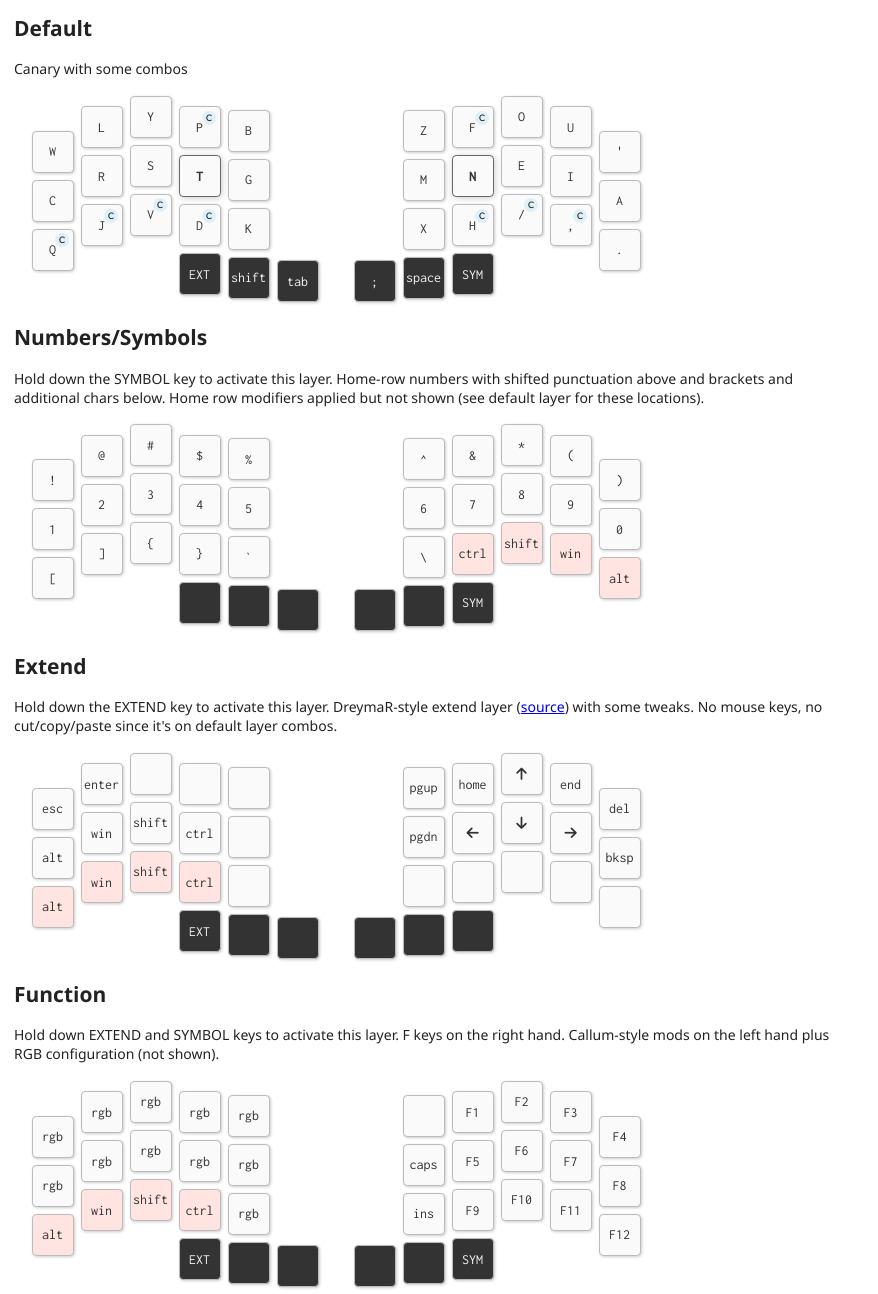
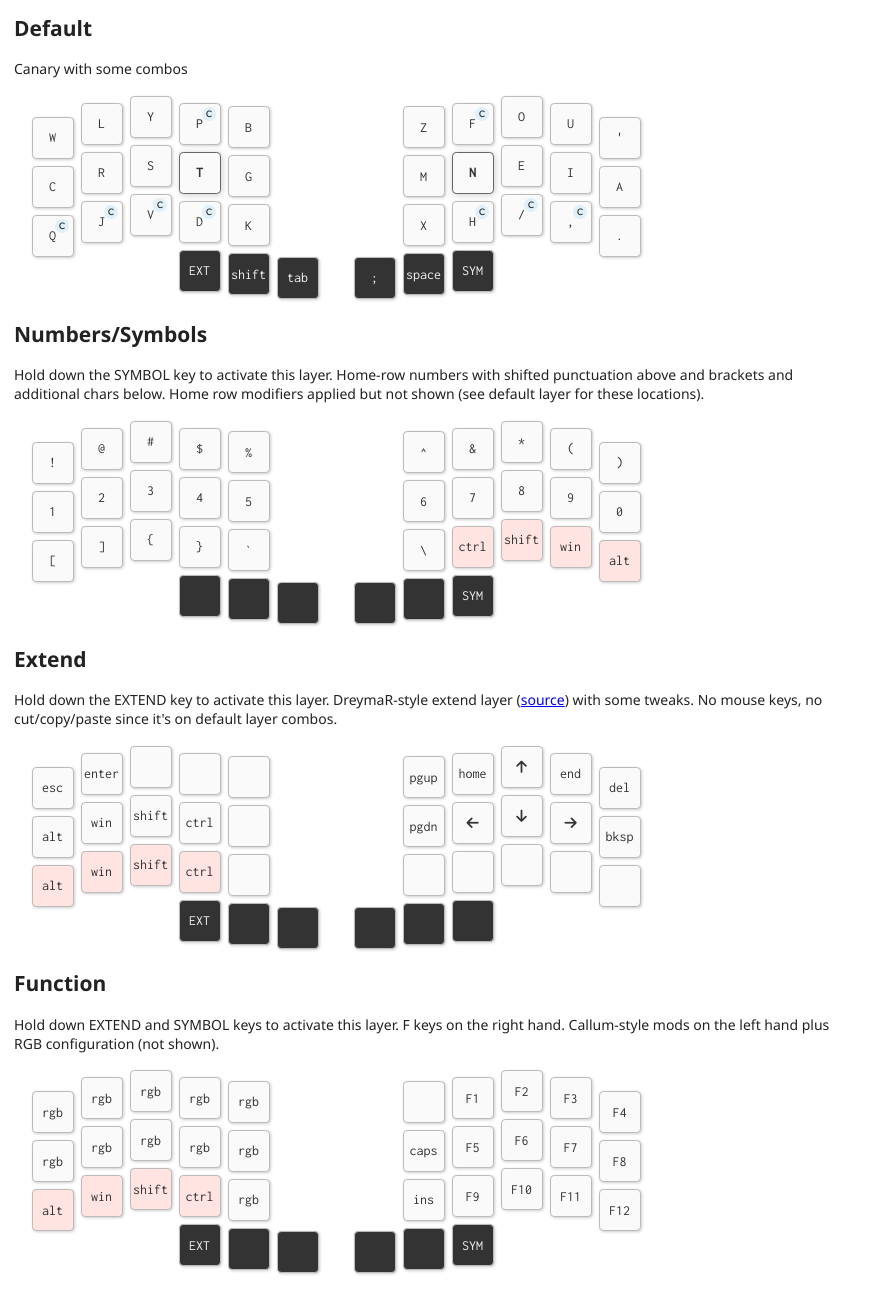
Before and after one commit to theroncross/kb-layout.github.io, a plain HTML site: page index.html in a window 1280 px wide. Shown: the part 188-1482 px from the top of the page, without its empty margins (0-878 px from the left). Drawn offline with nearby package versions, Linux system fonts and the light colour scheme.

Commit message:
Rework col classes

```diff
--- a/index.html
+++ b/index.html
@@ -2,7 +2,7 @@
 <html lang="en" >
 <head>
   <meta charset="UTF-8">
-  <title>CodePen - donut shop</title>
+  <title>Donut Shop Key Layout</title>
   <script src="https://kit.fontawesome.com/740d6781cb.js" crossorigin="anonymous"></script><link rel="stylesheet" href="https://cdnjs.cloudflare.com/ajax/libs/normalize/5.0.0/normalize.min.css">
 <link rel="stylesheet" href="./style.css">
 
@@ -22,64 +22,64 @@
     <p>Canary with some combos</p>
     <div class="container">
         <div class="hand">
-            <div class="col col-d4">
+            <div class="col col-pinky">
                 <span class="key">W</span>
                 <span class="key">C</span>
                 <span class="key combo combo-undo">Q</span>
             </div>
-            <div class="col col-d1-5">
+            <div class="col col-ring">
                 <span class="key">L</span>
                 <span class="key">R</span>
                 <span class="key combo combo-paste combo-cut-x combo-undo">J</span>
             </div>
-            <div class="col">
+            <div class="col col-middle">
                 <span class="key">Y</span>
                 <span class="key">S</span>
                 <span class="key combo combo-paste combo-copy-c combo-cut-c">V</span>
             </div>
-            <div class="col col-d1-5">
+            <div class="col col-index">
                 <span class="key combo combo-ques">P</span>
                 <span class="key homing">T</span>
                 <span class="key combo combo-paste combo-copy-d combo-enter">D</span>
                 <span class="key mod">EXT</span>
             </div>
-            <div class="col col-d2">
+            <div class="col col-inner">
                 <span class="key">B</span>
                 <span class="key">G</span>
                 <span class="key">K</span>
                 <span class="key mod">shift</span>
             </div>
-            <div class="col col-d14">
+            <div class="col col-thumb">
                 <span class="key mod">tab</span>
             </div>
         </div>
         <div class="hand">
-            <div class="col col-d14">
+            <div class="col col-thumb">
                 <span class="key mod">;</span>
             </div>
-            <div class="col col-d2">
+            <div class="col col-inner">
                 <span class="key">Z</span>
                 <span class="key">M</span>
                 <span class="key">X</span>
                 <span class="key mod">space</span>
             </div>
-            <div class="col col-d1-5">
+            <div class="col col-index">
                 <span class="key combo combo-ques">F</span>
                 <span class="key homing">N</span>
                 <span class="key combo combo-enter combo-underscore">H</span>
                 <span class="key mod">SYM</span>
             </div>
-            <div class="col">
+            <div class="col col-middle">
                 <span class="key">O</span>
                 <span class="key">E</span>
                 <span class="key combo combo-minus combo-underscore">/</spa>
             </div>
-            <div class="col col-d1-5">
+            <div class="col col-ring">
                 <span class="key">U</span>
                 <span class="key">I</span>
                 <span class="key combo combo-minus">,</span>
             </div>
-            <div class="col col-d4">
+            <div class="col col-pinky">
                 <span class="key">'</span>
                 <span class="key">A</span>
                 <span class="key">.</span>
@@ -90,64 +90,64 @@
     <p>Hold down the SYMBOL key to activate this layer. Home-row numbers with shifted punctuation above and brackets and additional chars below. Home row modifiers applied but not shown (see default layer for these locations).</p>
     <div class="container">
         <div class="hand">
-            <div class="col col-d4">
+            <div class="col col-pinky">
                 <span class="key">!</span>
                 <span class="key">1</span>
                 <span class="key">[</span>
             </div>
-            <div class="col col-d1-5">
+            <div class="col col-ring">
                 <span class="key">@</span>
                 <span class="key">2</span>
                 <span class="key">]</span>
             </div>
-            <div class="col">
+            <div class="col col-middle">
                 <span class="key">#</span>
                 <span class="key">3</span>
                 <span class="key">{</span>
             </div>
-            <div class="col col-d1-5">
+            <div class="col col-index">
                 <span class="key">$</span>
                 <span class="key">4</span>
                 <span class="key">}</span>
                 <span class="key mod"></span>
             </div>
-            <div class="col col-d2">
+            <div class="col col-inner">
                 <span class="key">%</span>
                 <span class="key">5</span>
                 <span class="key">`</span>
                 <span class="key mod"></span>
             </div>
-            <div class="col col-d14">
+            <div class="col col-thumb">
                 <span class="key mod"></span>
             </div>
         </div>
         <div class="hand">
-            <div class="col col-d14">
+            <div class="col col-thumb">
                 <span class="key mod"></span>
             </div>
-            <div class="col col-d2">
+            <div class="col col-inner">
                 <span class="key">^</span>
                 <span class="key">6</span>
                 <span class="key">\</span>
                 <span class="key mod"></span>
             </div>
-            <div class="col col-d1-5">
+            <div class="col col-index">
                 <span class="key">&</span>
                 <span class="key">7</span>
                 <span class="key sticky">ctrl</span>
                 <span class="key mod">SYM</span>
             </div>
-            <div class="col">
+            <div class="col col-middle">
                 <span class="key">*</span>
                 <span class="key">8</span>
                 <span class="key sticky">shift</span>
             </div>
-            <div class="col col-d1-5">
+            <div class="col col-ring">
                 <span class="key">(</span>
                 <span class="key">9</span>
                 <span class="key sticky">win</span>
             </div>
-            <div class="col col-d4">
+            <div class="col col-pinky">
                 <span class="key">)</span>
                 <span class="key">0</span>
                 <span class="key sticky">alt</span>
@@ -158,64 +158,64 @@
     <p>Hold down the EXTEND key to activate this layer. DreymaR-style extend layer (<a href="https://dreymar.colemak.org/layers-extend.html">source</a>) with some tweaks. No mouse keys, no cut/copy/paste since it's on default layer combos.</p>
     <div class="container">
         <div class="hand">
-            <div class="col col-d4">
+            <div class="col col-pinky">
                 <span class="key">esc</span>
                 <span class="key">alt</span>
                 <span class="key sticky">alt</span>
             </div>
-            <div class="col col-d1-5">
+            <div class="col col-ring">
                 <span class="key">enter</span>
                 <span class="key">win</span>
                 <span class="key sticky">win</span>
             </div>
-            <div class="col">
+            <div class="col col-middle">
                 <span class="key"></span>
                 <span class="key">shift</span>
                 <span class="key sticky">shift</span>
             </div>
-            <div class="col col-d1-5">
+            <div class="col col-index">
                 <span class="key"></span>
                 <span class="key">ctrl</span>
                 <span class="key sticky">ctrl</span>
                 <span class="key mod">EXT</span>
             </div>
-            <div class="col col-d2">
+            <div class="col col-inner">
                 <span class="key"></span>
                 <span class="key"></span>
                 <span class="key"></span>
                 <span class="key mod"></span>
             </div>
-            <div class="col col-d14">
+            <div class="col col-thumb">
                 <span class="key mod"></span>
             </div>
         </div>
         <div class="hand">
-            <div class="col col-d14">
+            <div class="col col-thumb">
                 <span class="key mod"></span>
             </div>
-            <div class="col col-d2">
+            <div class="col col-inner">
                 <span class="key">pgup</span>
                 <span class="key">pgdn</span>
                 <span class="key"></span>
                 <span class="key mod"></span>
             </div>
-            <div class="col col-d1-5">
+            <div class="col col-index">
                 <span class="key">home</span>
                 <span class="key"><i class="fa-solid fa-arrow-left"></i></span>
                 <span class="key"></span>
                 <span class="key mod"></span>
             </div>
-            <div class="col">
+            <div class="col col-middle">
                 <span class="key"><i class="fa-solid fa-arrow-up"></i></span>
                 <span class="key"><i class="fa-solid fa-arrow-down"></i></span>
                 <span class="key"></span>
             </div>
-            <div class="col col-d1-5">
+            <div class="col col-ring">
                 <span class="key">end</span>
                 <span class="key"><i class="fa-solid fa-arrow-right"></i></span>
                 <span class="key"></span>
             </div>
-            <div class="col col-d4">
+            <div class="col col-pinky">
                 <span class="key">del</span>
                 <span class="key">bksp</span>
                 <span class="key"></span>
@@ -226,64 +226,64 @@
     <p>Hold down EXTEND and SYMBOL keys to activate this layer. F keys on the right hand. Callum-style mods on the left hand plus RGB configuration (not shown).</p>
     <div class="container">
         <div class="hand">
-            <div class="col col-d4">
+            <div class="col col-pinky">
                 <span class="key">rgb</span>
                 <span class="key">rgb</span>
                 <span class="key sticky">alt</span>
             </div>
-            <div class="col col-d1-5">
+            <div class="col col-ring">
                 <span class="key">rgb</span>
                 <span class="key">rgb</span>
                 <span class="key sticky">win</span>
             </div>
-            <div class="col">
+            <div class="col col-middle">
                 <span class="key">rgb</span>
                 <span class="key">rgb</span>
                 <span class="key sticky">shift</span>
             </div>
-            <div class="col col-d1-5">
+            <div class="col col-index">
                 <span class="key">rgb</span>
                 <span class="key">rgb</span>
                 <span class="key sticky">ctrl</span>
                 <span class="key mod">EXT</span>
             </div>
-            <div class="col col-d2">
+            <div class="col col-inner">
                 <span class="key">rgb</span>
                 <span class="key">rgb</span>
                 <span class="key">rgb</span>
                 <span class="key mod"></span>
             </div>
-            <div class="col col-d14">
+            <div class="col col-thumb">
                 <span class="key mod"></span>
             </div>
         </div>
         <div class="hand">
-            <div class="col col-d14">
+            <div class="col col-thumb">
                 <span class="key mod"></span>
             </div>
-            <div class="col col-d2">
+            <div class="col col-inner">
                 <span class="key"></span>
                 <span class="key">caps</span>
                 <span class="key">ins</span>
                 <span class="key mod"></span>
             </div>
-            <div class="col col-d1-5">
+            <div class="col col-index">
                 <span class="key">F1</span>
                 <span class="key">F5</span>
                 <span class="key">F9</span>
                 <span class="key mod">SYM</span>
             </div>
-            <div class="col">
+            <div class="col col-middle">
                 <span class="key">F2</span>
                 <span class="key">F6</span>
                 <span class="key">F10</span>
             </div>
-            <div class="col col-d1-5">
+            <div class="col col-ring">
                 <span class="key">F3</span>
                 <span class="key">F7</span>
                 <span class="key">F11</span>
             </div>
-            <div class="col col-d4">
+            <div class="col col-pinky">
                 <span class="key">F4</span>
                 <span class="key">F8</span>
                 <span class="key">F12</span>
@@ -291,8 +291,8 @@
         </div>
     </div>
 </div>
-<!-- partial -->
-  <script src='https://unpkg.com/@popperjs/core@2'></script>
+
+<script src='https://unpkg.com/@popperjs/core@2'></script>
 <script src='https://unpkg.com/tippy.js@6'></script><script  src="./script.js"></script>
 
 </body>
--- a/style.css
+++ b/style.css
@@ -39,32 +39,28 @@ code {
   flex-direction: column;
 }
 
-.col-d1 {
-  margin-top: 1rem;
+.col-pinky {
+  margin-top: 1.5rem;
 }
 
-.col-d1-5 {
+.col-ring {
+  margin-top: 0.5rem;
+}
+
+.col-middle {
+  margin-top: 0rem;
+}
+
+.col-index {
+  margin-top: 0.5rem;
+}
+
+.col-inner {
   margin-top: 0.75rem;
 }
 
-.col-d2 {
-  margin-top: 1rem;
-}
-
-.col-d3 {
-  margin-top: 3rem;
-}
-
-.col-d4 {
-  margin-top: 2.5rem;
-}
-
-.col-d14 {
-  margin-top: 11.75rem;
-}
-
-.col-d15 {
-  margin-top: 15rem;
+.col-thumb {
+  margin-top: 11.5rem;
 }
 
 .unused {
```
